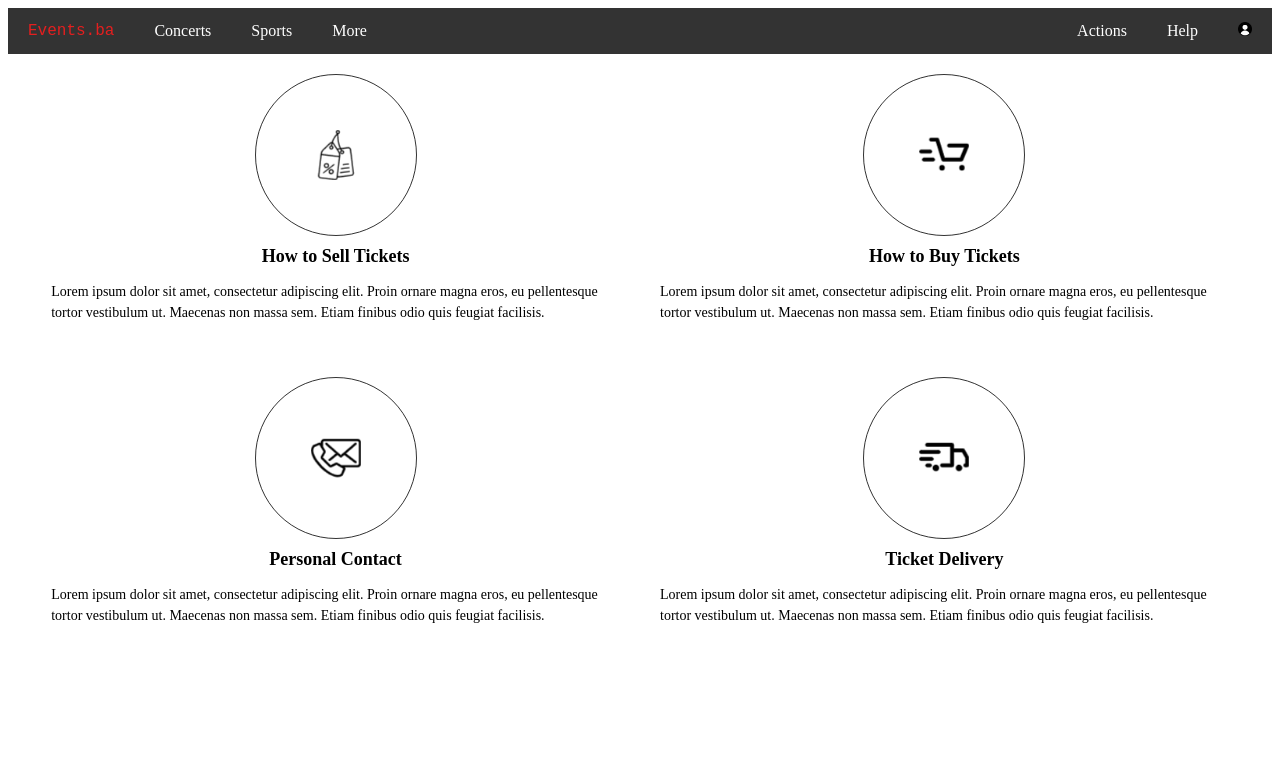
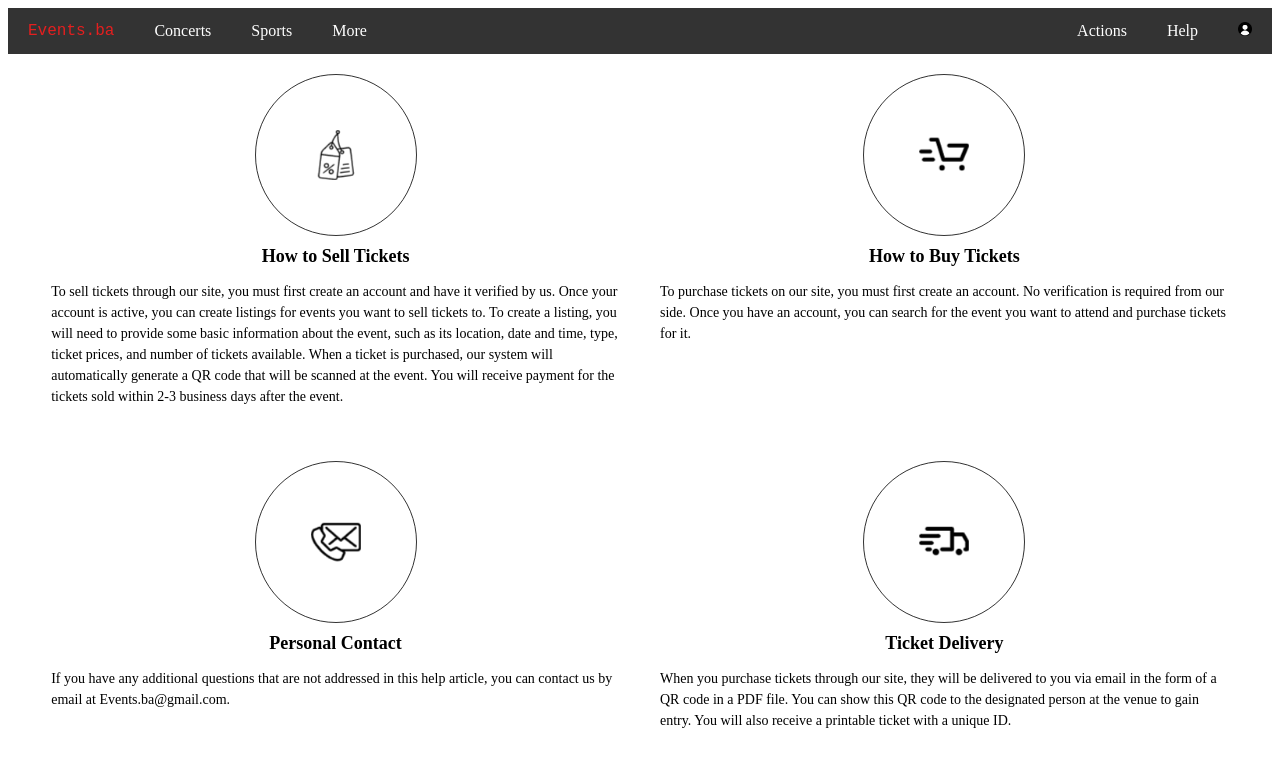
Before and after one commit to Gilgameshgb-1/TicketingService, a plain HTML site: page Help/Help.html in a window 1280 px wide. Drawn offline with Linux system fonts and the light colour scheme.

Commit message:
Minor changes to help.html

```diff
--- a/Help/Help.html
+++ b/Help/Help.html
@@ -32,9 +32,15 @@
         </div>
         <h3>How to Sell Tickets</h3>
         <p>
-          Lorem ipsum dolor sit amet, consectetur adipiscing elit. Proin ornare
-          magna eros, eu pellentesque tortor vestibulum ut. Maecenas non massa
-          sem. Etiam finibus odio quis feugiat facilisis.
+          To sell tickets through our site, you must first create an account and
+          have it verified by us. Once your account is active, you can create
+          listings for events you want to sell tickets to. To create a listing,
+          you will need to provide some basic information about the event, such
+          as its location, date and time, type, ticket prices, and number of
+          tickets available. When a ticket is purchased, our system will
+          automatically generate a QR code that will be scanned at the event.
+          You will receive payment for the tickets sold within 2-3 business days
+          after the event.
         </p>
       </div>
       <div class="help-category">
@@ -43,9 +49,10 @@
         </div>
         <h3>How to Buy Tickets</h3>
         <p>
-          Lorem ipsum dolor sit amet, consectetur adipiscing elit. Proin ornare
-          magna eros, eu pellentesque tortor vestibulum ut. Maecenas non massa
-          sem. Etiam finibus odio quis feugiat facilisis.
+          To purchase tickets on our site, you must first create an account. No
+          verification is required from our side. Once you have an account, you
+          can search for the event you want to attend and purchase tickets for
+          it.
         </p>
       </div>
       <div class="help-category">
@@ -54,9 +61,8 @@
         </div>
         <h3>Personal Contact</h3>
         <p>
-          Lorem ipsum dolor sit amet, consectetur adipiscing elit. Proin ornare
-          magna eros, eu pellentesque tortor vestibulum ut. Maecenas non massa
-          sem. Etiam finibus odio quis feugiat facilisis.
+          If you have any additional questions that are not addressed in this
+          help article, you can contact us by email at Events.ba@gmail.com.
         </p>
       </div>
       <div class="help-category">
@@ -65,9 +71,10 @@
         </div>
         <h3>Ticket Delivery</h3>
         <p>
-          Lorem ipsum dolor sit amet, consectetur adipiscing elit. Proin ornare
-          magna eros, eu pellentesque tortor vestibulum ut. Maecenas non massa
-          sem. Etiam finibus odio quis feugiat facilisis.
+          When you purchase tickets through our site, they will be delivered to
+          you via email in the form of a QR code in a PDF file. You can show
+          this QR code to the designated person at the venue to gain entry. You
+          will also receive a printable ticket with a unique ID.
         </p>
       </div>
     </div>
```
